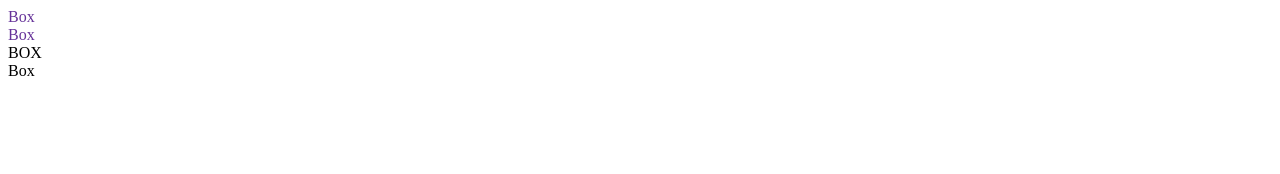
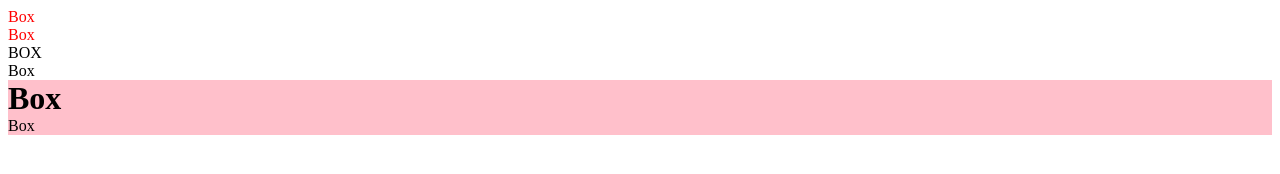
Before and after one commit to umedanaoyuki/BasicCssSelector, a plain HTML site: page index.html in a window 1280 px wide. Drawn offline with Linux system fonts and the light colour scheme.

Commit message:
セレクターリスト

```diff
--- a/index.html
+++ b/index.html
@@ -13,5 +13,8 @@
   <div>BOX</div>
   <section class="box">Box</section>
 
+  <h1>Box</h1>
+  <p>Box</p>
+
 </body>
 </html>
--- a/style.css
+++ b/style.css
@@ -1,5 +1,18 @@
 @charset "utf-8";
 
 div.box {
-    color: rebeccapurple;
+    color: red;
 }
+
+h1 {
+    margin: 0;
+}
+
+p {
+    margin: 0;
+}
+
+h1,
+p {
+    background: pink;
+}
```
